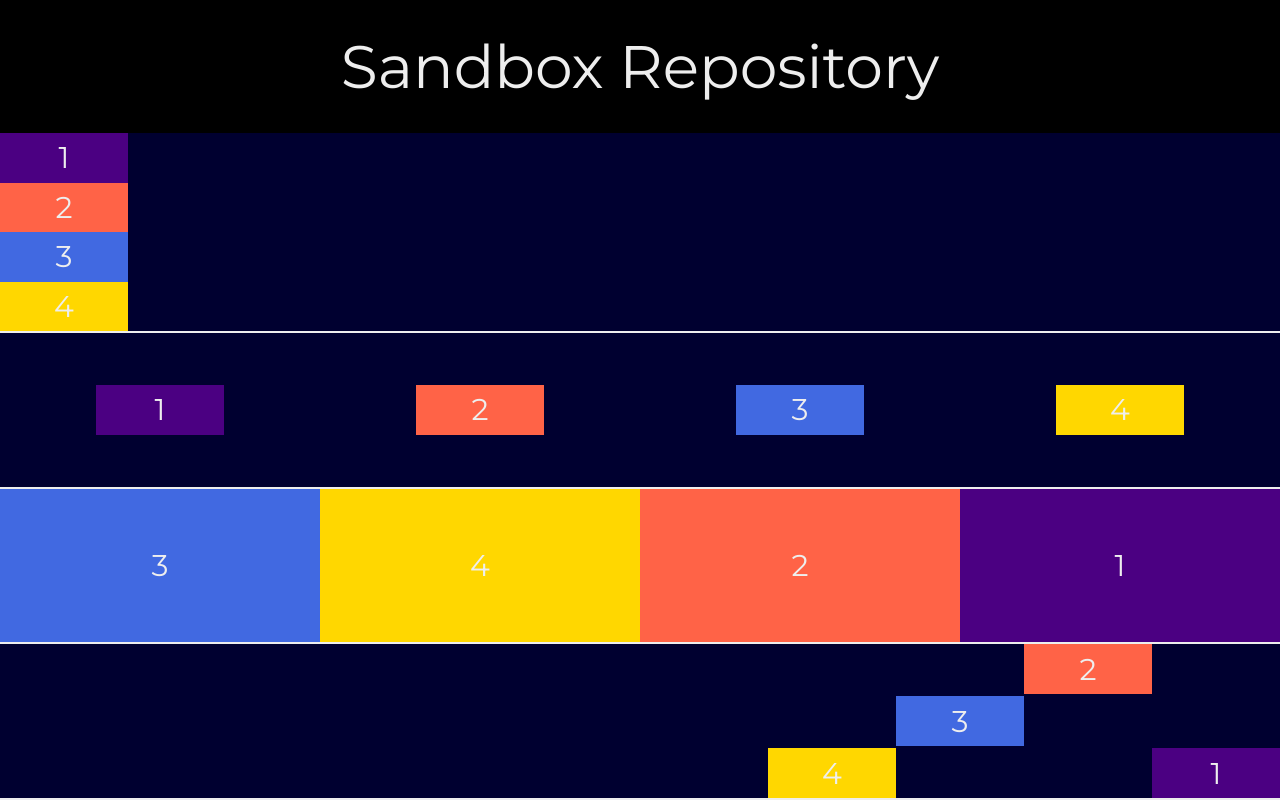
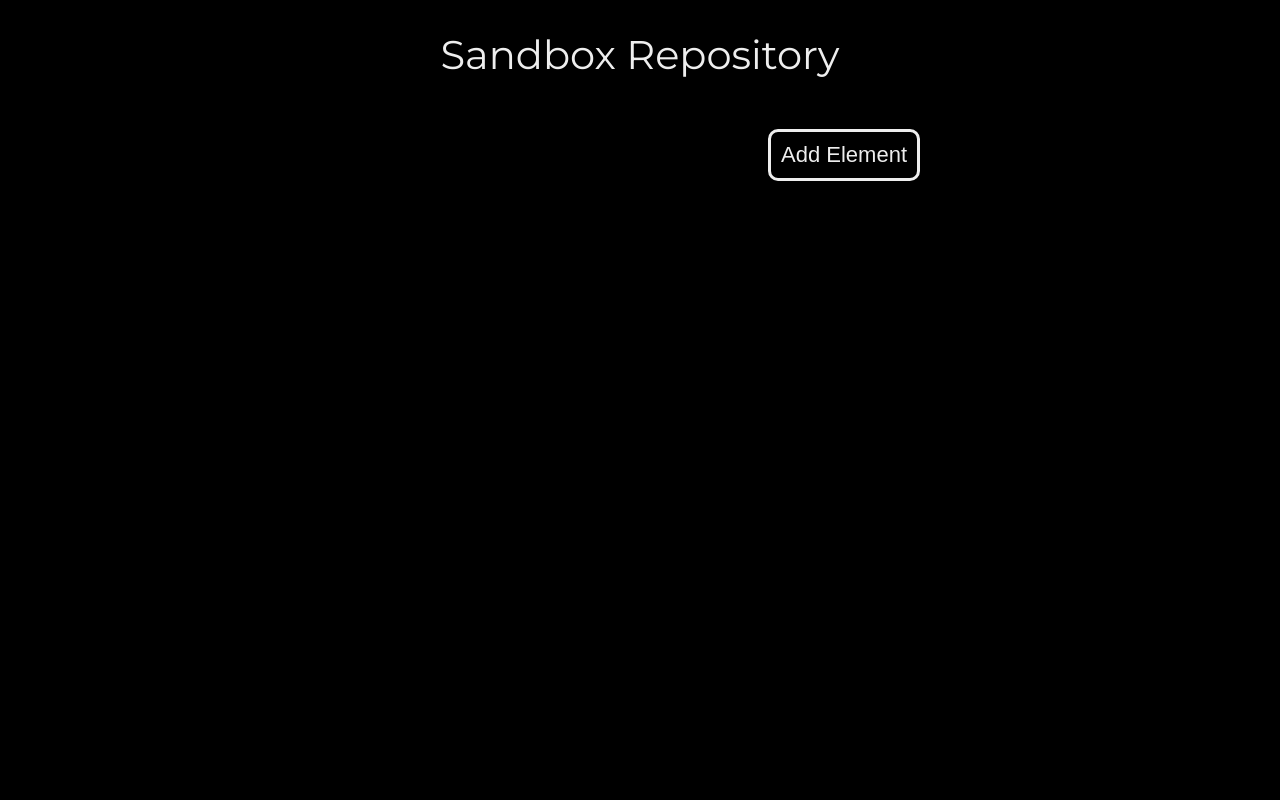
Before and after one commit to wojtekpirog/Empty_repository, a website: page index.html in a window 1280 px wide. Drawn offline with Linux system fonts and the light colour scheme.

Commit message:
Learn HTML template - a way to add HTML code inside a script

```diff
--- a/JS/index.js
+++ b/JS/index.js
@@ -1,11 +1,17 @@
-for (let i = 0; i < 500; i++) {
-  const div = document.createElement("div");
-  div.classList.add('square', 'one');
-  document.body.append(div);
+const btn = document.querySelector("button");
+const container = document.querySelector(".container");
+const template = document.querySelector(".square-temp");
+
+let num = 1;
+
+const addSquare = () => {
+  const square = template.content.cloneNode(true);
+  const squareNumber = square.querySelector(".square-number");
+
+  squareNumber.textContent = num;
+  container.append(square);
+
+  num++;
 }
 
-for (let i = 0; i < 500; i++) {
-  const div = document.createElement("div");
-  div.classList.add('square', 'two');
-  document.body.append(div);
-}
+btn.addEventListener("click", addSquare);
--- /dev/null
+++ b/TS/index.ts
@@ -0,0 +1 @@
+console.log("Skompilowano")
--- a/index.html
+++ b/index.html
@@ -20,31 +20,23 @@
     <title>Sandbox Repository</title>
   </head>
   <body>
-    <h1>Sandbox Repository</h1>
-    <section class="section1">
-      <div class="square sq1">1</div>
-      <div class="square sq2">2</div>
-      <div class="square sq3">3</div>
-      <div class="square sq4">4</div>
-    </section>
-    <section class="section2">
-      <div class="square sq1">1</div>
-      <div class="square sq2">2</div>
-      <div class="square sq3">3</div>
-      <div class="square sq4">4</div>
-    </section>
-    <section class="section3">
-      <div class="square sq1">1</div>
-      <div class="square sq2">2</div>
-      <div class="square sq3">3</div>
-      <div class="square sq4">4</div>
-    </section>
-    <section class="section4">
-      <div class="square sq1">1</div>
-      <div class="square sq2">2</div>
-      <div class="square sq3">3</div>
-      <div class="square sq4">4</div>
-    </section>
+    <header>
+      <h1>Sandbox Repository</h1>
+    </header>
+    <main>
+      <div class="container">
+        <button>Add Element</button>
+      </div>
+    </main>
+
+    <!-- HTML Template -->
+    <template class="square-temp">
+      <div class="square">
+        <p class="square-number">${num}</p>
+      </div>
+    </template>
+    <!-- HTML Template -->
+
     <!-- <script src="https://cdn.jsdelivr.net/npm/@popperjs/core@2.11.8/dist/umd/popper.min.js" integrity="sha384-I7E8VVD/ismYTF4hNIPjVp/Zjvgyol6VFvRkX/vR+Vc4jQkC+hVqc2pM8ODewa9r" crossorigin="anonymous"></script>
     <script src="https://cdn.jsdelivr.net/npm/bootstrap@5.3.2/dist/js/bootstrap.min.js" integrity="sha384-BBtl+eGJRgqQAUMxJ7pMwbEyER4l1g+O15P+16Ep7Q9Q+zqX6gSbd85u4mG4QzX+" crossorigin="anonymous"></script>
     <script src="https://cdn.jsdelivr.net/npm/axios/dist/axios.min.js"></script> -->
--- a/scss/style.scss
+++ b/scss/style.scss
@@ -4,6 +4,16 @@
 
 html {
   font-size: 10px;
+}
+
+@mixin buttonStyles {
+  padding: 10px;
+  font-size: 2.2rem;
+  color: colors.$light;
+  background: none;
+  border: 3px solid colors.$light;
+  border-radius: 10px;
+  outline: none;
 }
 
 body {
@@ -18,90 +28,44 @@ body {
 }
 
 h1 {
-  font-size: 6rem;
+  font-size: 4rem;
   font-weight: 400;
   margin: 3rem 0;
 }
 
-section {
-  height: 25vh;
-  background-color: colors.$nightSky;
-  border-bottom: 2px solid colors.$light;
+main {
+  height: 100vh;
   display: flex;
-  // align-content: stretch;
-  // `flex-wrap` jest potrzebny do pracy z `align-content`.
-  // Domyśnie: `align-content: stretch;`
-  // Zarówno `align-items`, jak i `align-content` domyślnie rozciągają zawartość elementów.
-  // `align-content` biegnie w tą samą stronę, co `align-items`, a także wymaga, aby elementy sterowane były ułożone co najmniej w dwóch rzędach.
+  justify-content: center;
+  align-items: center;
 
-  // `flex-basis` jest uzależniony od `flex-direction`, oraz jest nadawany na dzieci, a dodatkowo ma wyższy priorytet niż `width`
-  .square {
-    width: 10%;
-    height: 50px;
-    font-size: 3rem;
+  .container {
+    width: 600px;
+    height: 100%;
+    position: relative;
     display: flex;
-    justify-content: center;
-    align-items: center;
+    flex-flow: row wrap;
+    padding: 20px;
 
-    &.sq1 {
-      background-color: colors.$indigo;
+    button {
+      @include buttonStyles;
+      position: absolute;
+      right: 20px;
+      transition: color .3s, background-color .3s;
+      cursor: pointer;
+
+      &:hover {
+        background-color: colors.$light;
+        color: colors.$black;
+      }
     }
-    &.sq2 {
-      background-color: colors.$tomato;
-    }
-    &.sq3 {
-      background-color: colors.$royalBlue;
-    }
-    &.sq4 {
-      background-color: colors.$gold;
-    }
-  }
-
-  &.section1 {
-    flex-direction: column;
-    align-items: flex-start;
 
     .square {
-      flex-basis: 100px;
-
-      &.sq2 {
-        flex-grow: 1;
-      }
-      &.sq4 {
-        flex-grow: 1;
-      }
-    }
-  }
-
-  &.section2 {
-    flex-direction: row;
-    justify-content: space-around;
-    align-items: center;
-  }
-
-  &.section3 {
-    flex-direction: row-reverse;
-    justify-content: space-between;
-
-    .square {
-      flex-grow: 1;
-      height: 100%;
-
-      &.sq3 {
-        order: 1;
-      }
-    }
-  }
-
-  &.section4 {
-    flex-direction: row-reverse;
-
-    .sq1, .sq4 {
-      align-self: flex-end;
-    }
-
-    .sq3 {
-      align-self: center;
+      @include buttonStyles;
+      display: flex;
+      justify-content: center;
+      align-items: center;
+      margin: 10px;
     }
   }
 }
```
Also changed, not shown: package.json (added, +12 -0 lines), tsconfig.json (added, +7 -0 lines), css/style.css, 1 other file.
